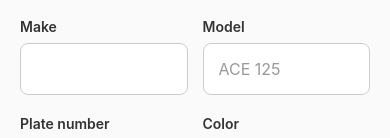
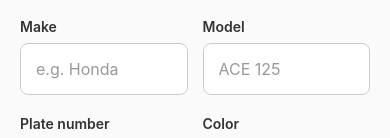
Before and after one commit to aminumuhammad000/Denish, a React Native app in the folder app/: screen /DriverStep2Vehicle in a window 390 px wide. Shown: the part 250-388 px from the top of the page. Built offline with nearby package versions, Linux system fonts and the light colour scheme.

Commit message:
fix: add placeholder to vehicle Make field in driver onboarding

```diff
--- a/app/src/driver/onboarding/DriverStep2Vehicle.js
+++ b/app/src/driver/onboarding/DriverStep2Vehicle.js
@@ -96,7 +96,8 @@ const DriverStep2Vehicle = ({ navigation }) => {
                 <Text style={styles.label}>Make</Text>
                 <TextInput
                   style={[styles.input, errors.make && styles.inputError]}
-                  placeholder=""
+                  placeholder="e.g. Honda"
+                  placeholderTextColor="#999"
                   value={make}
                   onChangeText={(v) => { setMake(v); if(errors.make) setErrors({...errors, make: null}); }}
                 />
```
